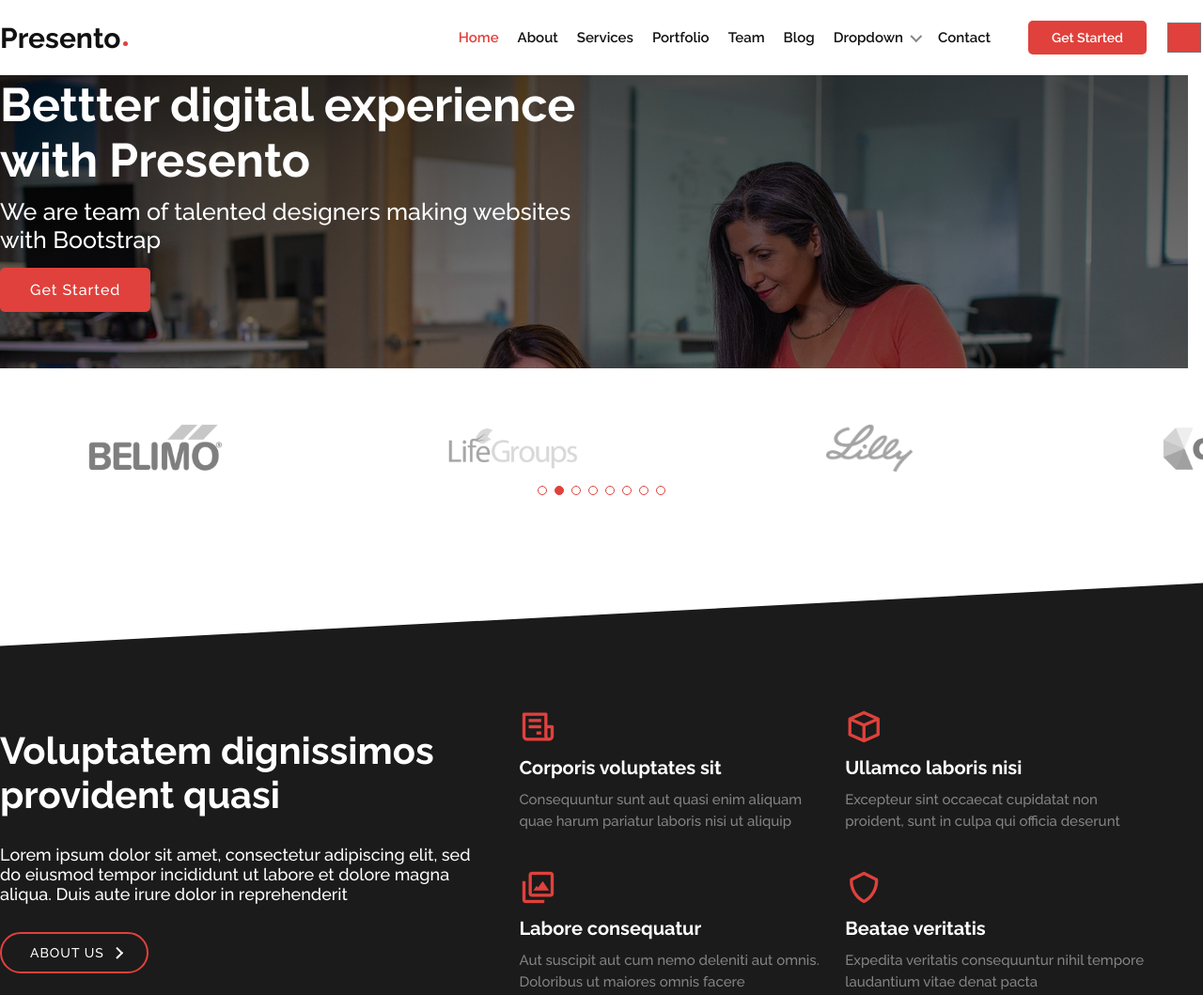
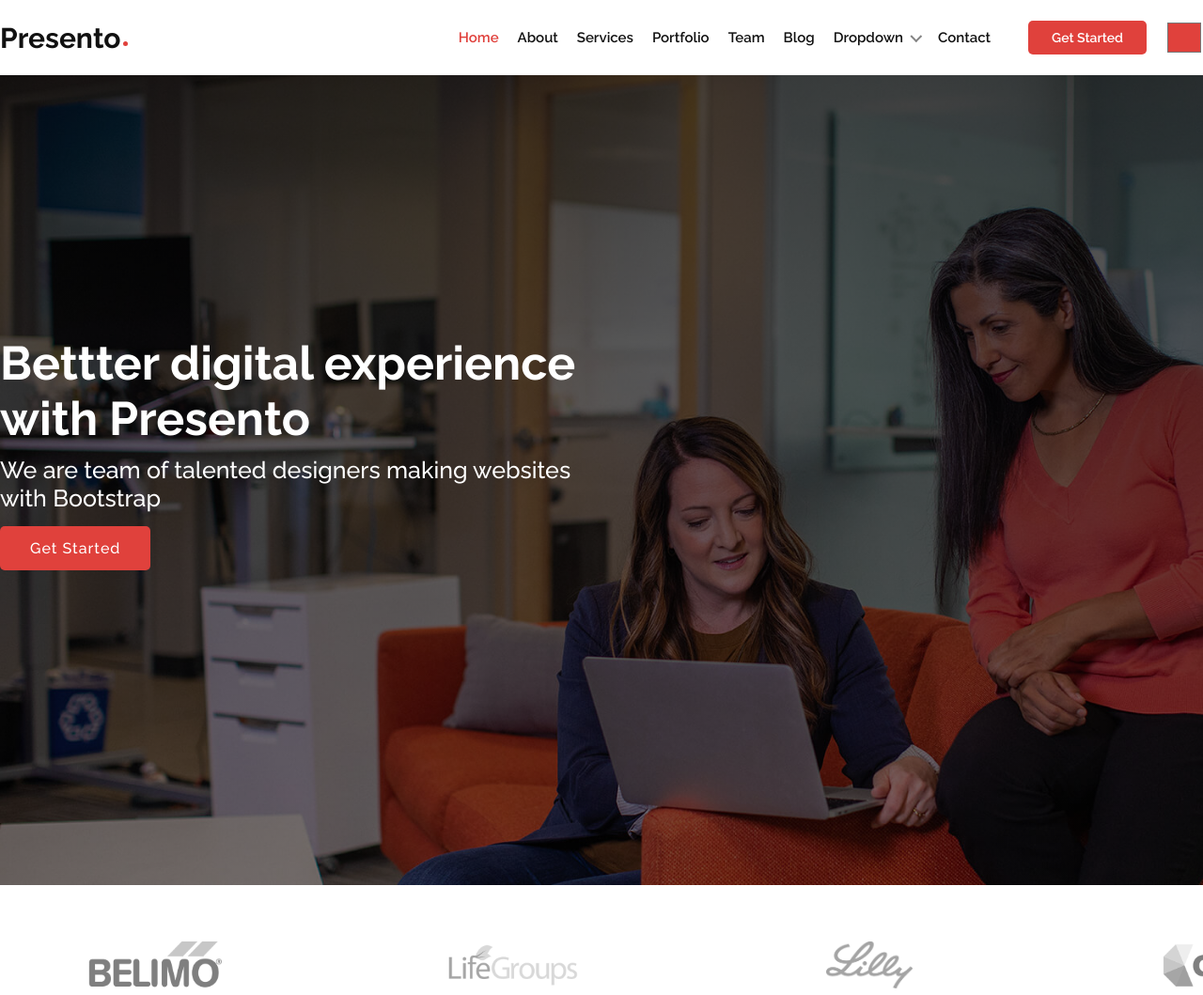
Before and after one commit to KushalTewari/Responsive-Frontend-UI, a plain HTML site: page index.html in a window 1280 px wide. Shown: the top 1059 px of the page at 94% size. Drawn offline with nearby package versions, Linux system fonts and the light colour scheme.

Commit message:
Update index.html

```diff
--- a/index.html
+++ b/index.html
@@ -142,15 +142,17 @@
 
     <main>
       <!-- Hero section starts -->
-      <section
-        id="hero"
-        class="k__flex k__flex--align-center k__flex--justify-start"
-      >
+      <section id="hero">
         <div class="container">
           <div
-            class="k__flex-item k__flex-item--50 k__flex-item--T100 k__flex-item--M100 k__flex--wrap"
-          >
-            <div class="hero-content k__flex k__flex--column">
+            class="k__flex k__flex--align-center k__flex--justify-start k__flex--wrap"
+          >
+            <div
+              class="hero-left k__flex-item k__flex-item--50 k__flex-item--T100 k__flex-item--M100"
+            >
+              <div
+                class="hero-content k__flex k__flex--column k__flex--align-center k__flex--justify-center"
+              >
                 <h1
                   class="k__flex-item k__flex-item--100 k__flex-item--T100 k__flex-item--M100"
                 >
@@ -159,12 +161,14 @@
                 <h2
                   class="k__flex-item k__flex-item--100 k__flex-item--T100 k__flex-item--M100"
                 >
-                We are team of talented designers making websites with Bootstrap
+                  We are team of talented designers making websites with
+                  Bootstrap
                 </h2>
                 <div
                   class="k__flex-item k__flex-item--100 k__flex-item--T100 k__flex-item--M100"
                 >
                   <button class="btn btn-ghost">Get Started</button>
+                </div>
               </div>
             </div>
           </div>
```
Lines whose indentation alone changed are shown as unchanged.
